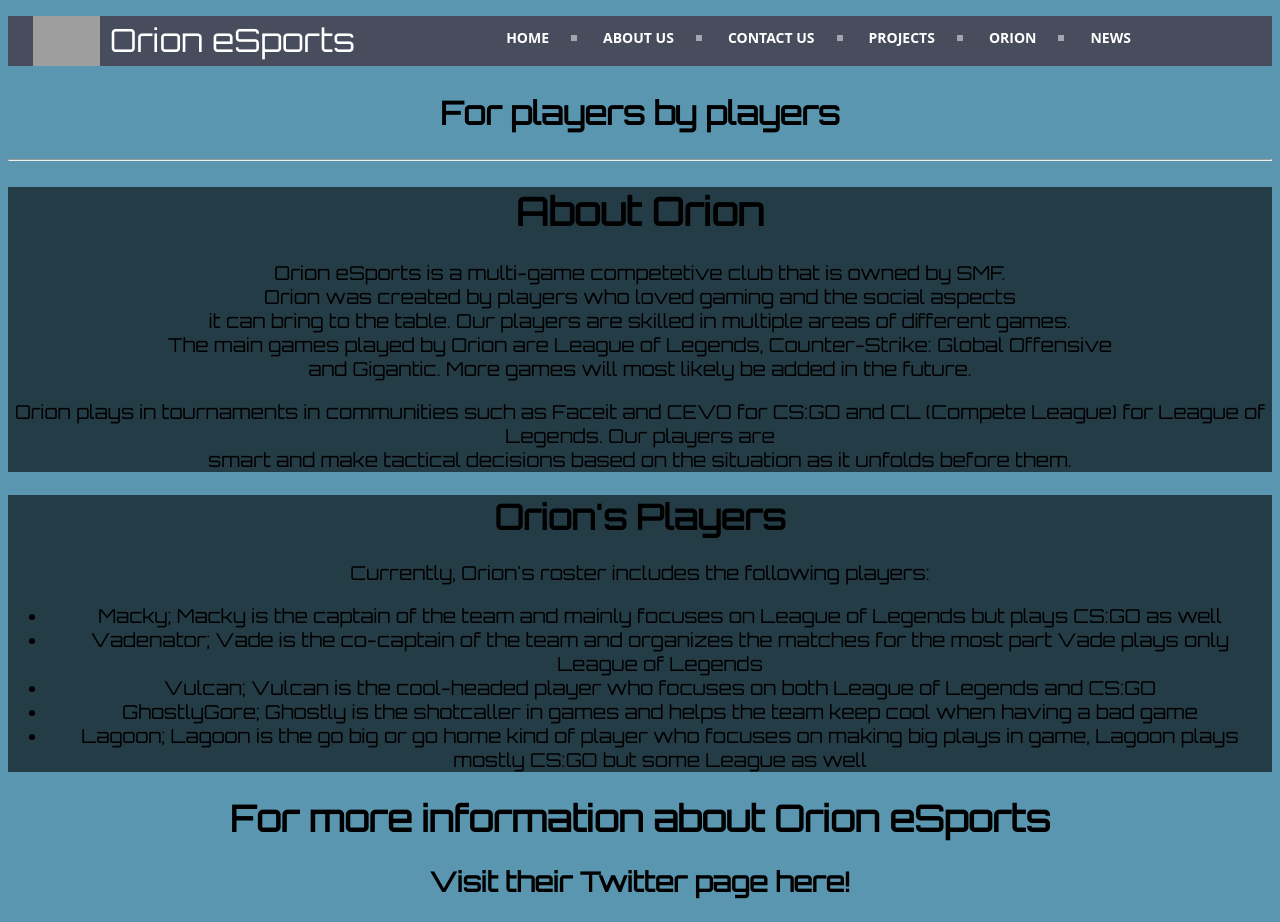
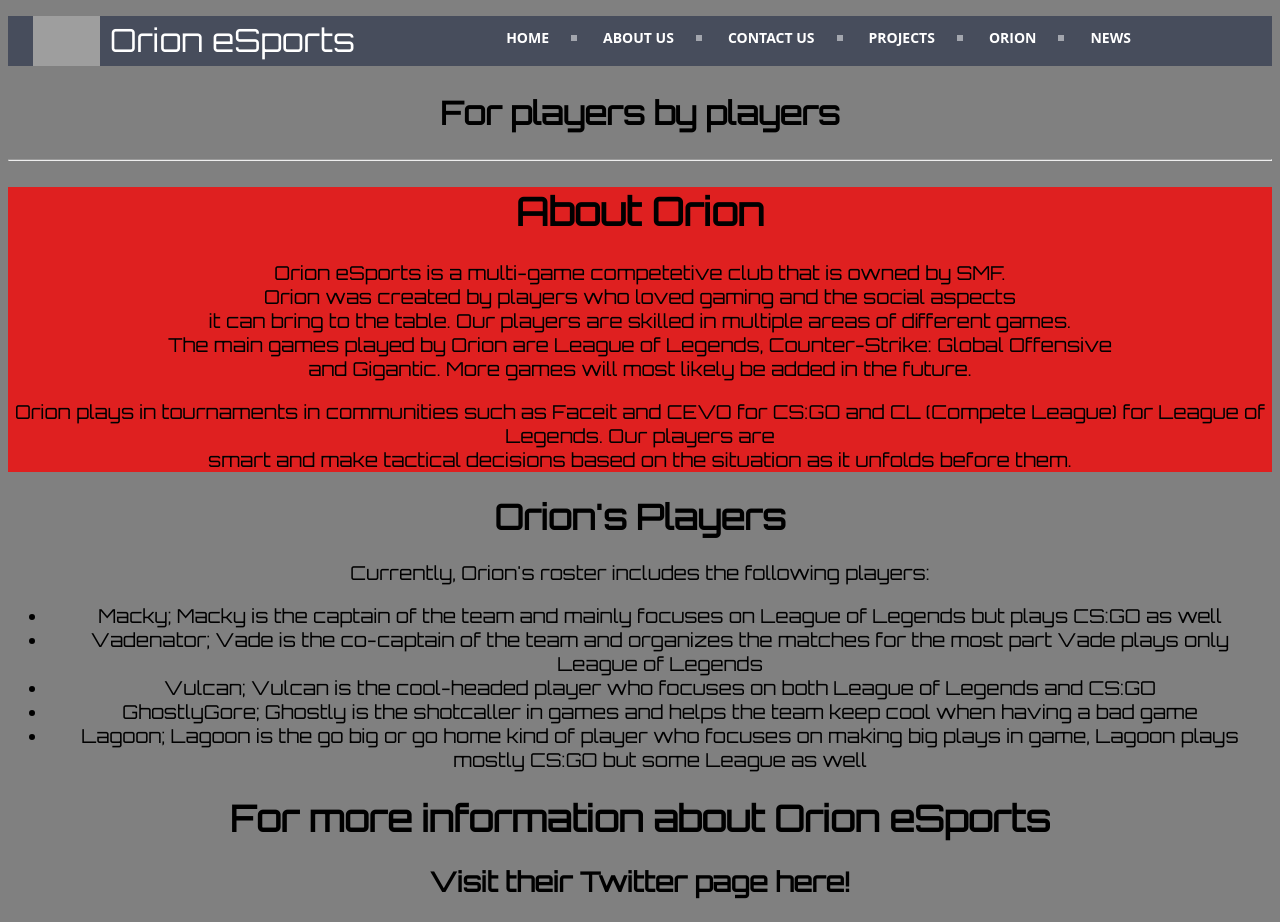
Before and after one commit to orion-solutions/smfwebsite, a PHP site: page /orion-esports/OGC.html in a window 1280 px wide. Run offline with PHP 8.4, Linux system fonts and the light colour scheme; grey boxes are pictures that could not be loaded.

Commit message:
Changing color palette across all pages

```diff
--- a/Style/Contact.css
+++ b/Style/Contact.css
@@ -1,5 +1,5 @@
 body {
-    background-color: rgb(90, 150, 175);
+    background-color: rgb(128, 128, 128);
 }
 
 header {
--- a/Style/OGC.css
+++ b/Style/OGC.css
@@ -13,7 +13,7 @@
     color:rgb(0,0,0);
 }
 body {
-    background-color:rgb(90,150,175);
+    background-color:rgb(128,128,128);
 }
 #unnecessary {
     font-family:'Orbitron';
@@ -181,7 +181,7 @@
 }
 #description {
     text-align:center;
-    background-color:rgba(1, 1, 1, 0.6);
+    background-color:rgba(255, 0, 0, 0.75);
     font-family:'Orbitron';
     font-size:1.2em;
 }
@@ -192,7 +192,7 @@
     font-size: 1.8em
 }
 #orion-roster-div {
-    background-color:rgba(1, 1, 1, 0.6);
+    background-color:rgba(128,128,128,0.75);
     text-align:center;
     font-family:'Orbitron';
     font-size:1.2em;
--- a/Style/newsite.css
+++ b/Style/newsite.css
@@ -176,7 +176,7 @@
 
 #body-text {
     text-align: center;
-    background-color: rgba(255,255,255,0.80);
+    background-color: rgba(255,0,0,0.75);
     font-family: 'Orbitron';
 }
 
--- a/Style/thank-you.css
+++ b/Style/thank-you.css
@@ -1,10 +1,10 @@
 body {
-    background-color:rgb(90,150,175);
+    background-color:rgb(128,128,128);
 }
 div {
     text-align:center;
-    background-color:rgba(255, 255, 255, 0.6);
-    border-radius:4px;
+    background-color:rgba(255, 0, 0, 0.75);
+    border-radius:7%;
 }
 h1, h2 {
     text-align:center;
--- a/news/News.html
+++ b/news/News.html
@@ -65,12 +65,12 @@
                 your own (we have a public GitHub  repository for any contributions, as well as a Paypal for donations).<br />
                 Thank you all for taking the time out of your day to visit our site, we hope it was worth it to you!
             </p>
-            <h3 id="othernews"><a href="/orion-esports/OGC.html"style="color:rgb(0,0,0)">In other news...</a></h3>
+            <h3 id="othernews"><a href="/orion-esports/OGC.html" style="color:rgb(0,0,0);text-decoration:none;">In other news...</a></h3>
             <p>
                 In other news, we own and sponsor Orion eSports gaming club. This move is part of a plan we have set<br />
                 to expand into other territories of technology. Gaming in particular is a field in which I think has the<br />
                 potential to grow exponentially and we want to be along for that ride. If you'd like to learn more about this<br />
-                you can visit the page titled "Orion" <a href="Orion.html">here!</a>
+                you can visit the page titled "Orion" <a href="OGC.html">here!</a>
             </p>
         </div>
     </div>
```
Also changed, not shown: Style/Home.css (deleted, +0 -40 lines), Style/News.css (+46 -28 lines), Style/Projects.css (+9 -8 lines).
